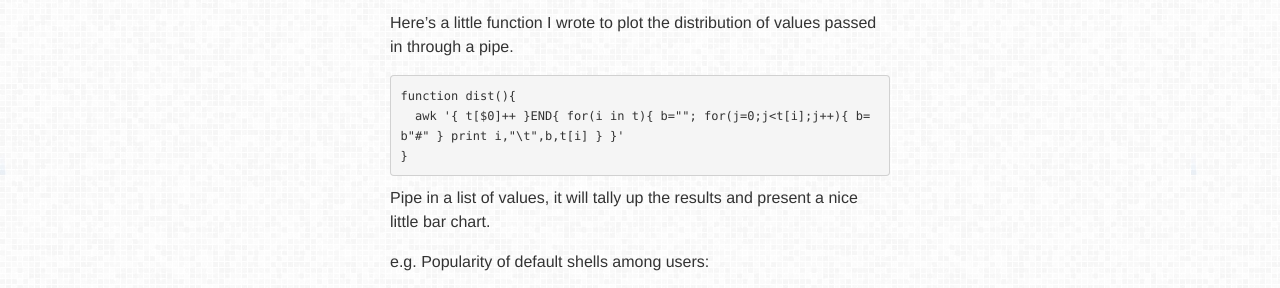
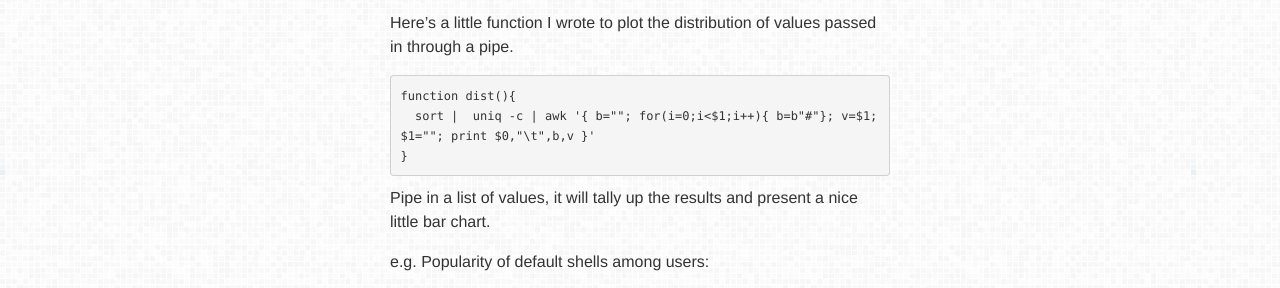
Before and after one commit to craig552uk/craig552uk.github.com, a Jekyll site: the page built from _posts/2013-01-24-shell-barcharts.markdown, in a window 1280 px wide. Shown: the part 147-435 px from the top of the page. Built offline with Jekyll 4.4.1, drawn with Linux system fonts in a browser that asks for light colours; nearby versions of some CDN libraries; library files that are not in the unit come from our copies; Markdown is read by kramdown in place of the engine named in the settings; comment, search, counter and statistics services are not loaded.

Commit message:
Updated post

```diff
--- a/_posts/2013-01-24-shell-barcharts.markdown
+++ b/_posts/2013-01-24-shell-barcharts.markdown
@@ -6,7 +6,7 @@ description: A little function I wrote to plot the distribution of records on ST
 Here's a little function I wrote to plot the distribution of values passed in through a pipe.
 
     function dist(){
-      awk '{ t[$0]++ }END{ for(i in t){ b=""; for(j=0;j<t[i];j++){ b=b"#" } print i,"\t",b,t[i] } }'
+      sort |  uniq -c | awk '{ b=""; for(i=0;i<$1;i++){ b=b"#"}; v=$1; $1=""; print $0,"\t",b,v }'
     }
 
 Pipe in a list of values, it will tally up the results and present a nice little bar chart.
```
